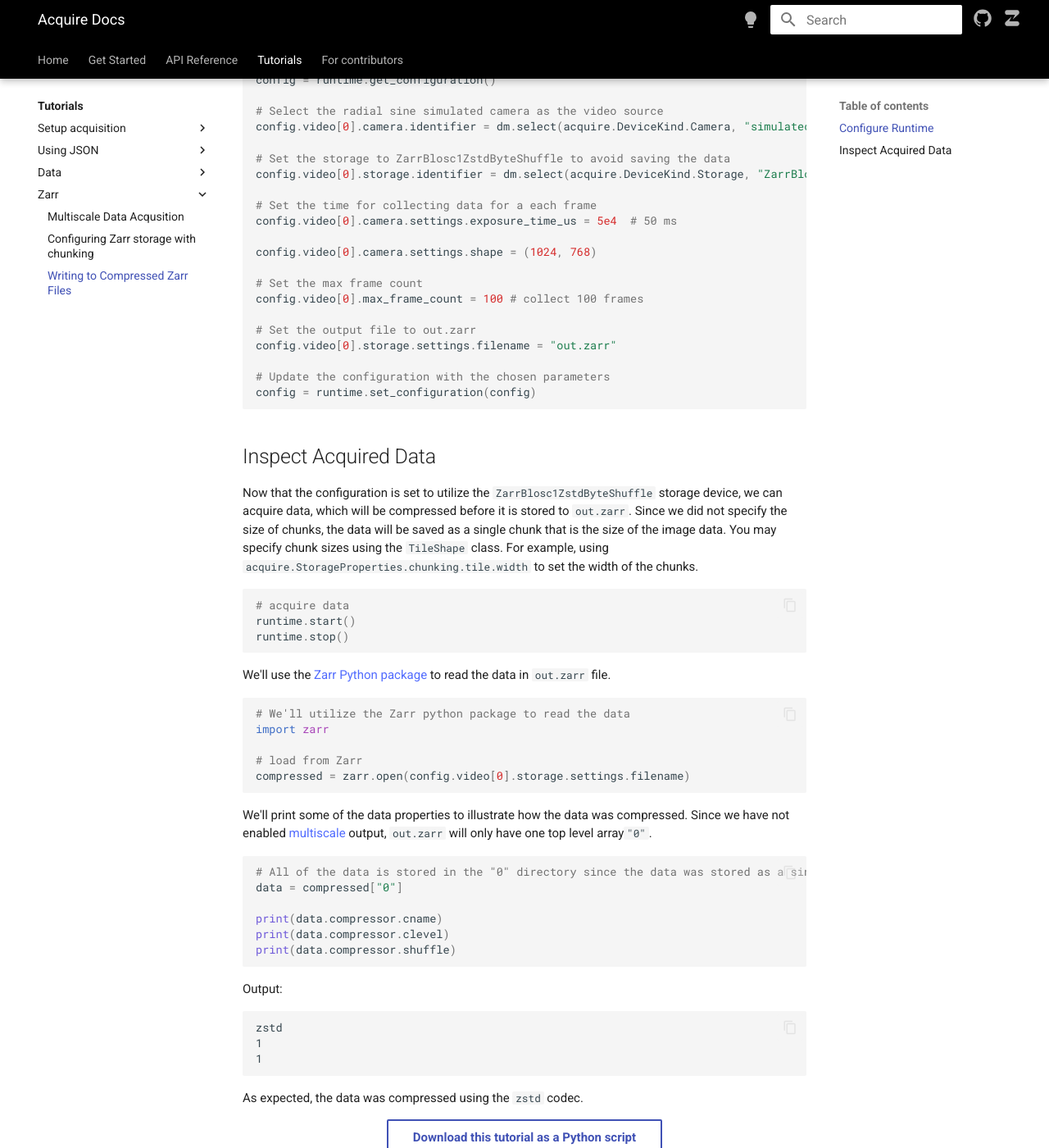
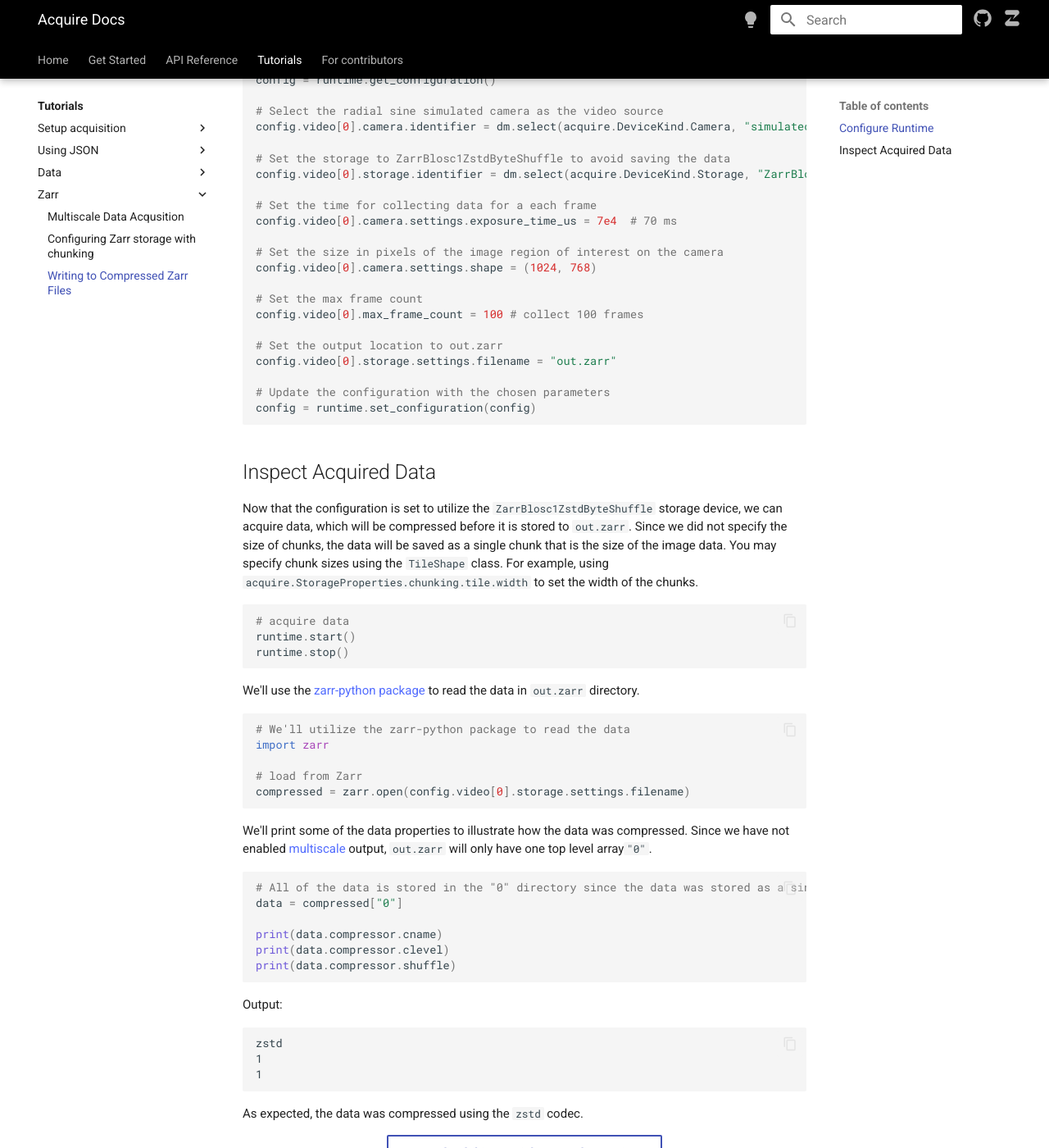
Before and after one commit to melissawm/acquire-docs, an MkDocs documentation site: the page built from docs/tutorials/zarr/compressed.md, in a window 1280 px wide and 1400 px high, scrolled down 623 px. Shown: the whole window at 82% size. Built offline with MkDocs 1.6.1 and Material for MkDocs 9.7.7, drawn with Linux system fonts in a browser that asks for light colours; nearby versions of some CDN libraries; comment, search, counter and statistics services are not loaded.

Commit message:
Update compressed.md

````diff
--- a/docs/tutorials/zarr/compressed.md
+++ b/docs/tutorials/zarr/compressed.md
@@ -28,14 +28,15 @@ config.video[0].camera.identifier = dm.select(acquire.DeviceKind.Camera, "simula
 config.video[0].storage.identifier = dm.select(acquire.DeviceKind.Storage, "ZarrBlosc1ZstdByteShuffle")
 
 # Set the time for collecting data for a each frame
-config.video[0].camera.settings.exposure_time_us = 5e4  # 50 ms
+config.video[0].camera.settings.exposure_time_us = 7e4  # 70 ms
 
+# Set the size in pixels of the image region of interest on the camera
 config.video[0].camera.settings.shape = (1024, 768)
 
 # Set the max frame count
 config.video[0].max_frame_count = 100 # collect 100 frames
 
-# Set the output file to out.zarr
+# Set the output location to out.zarr
 config.video[0].storage.settings.filename = "out.zarr"
 
 # Update the configuration with the chosen parameters
@@ -52,10 +53,10 @@ runtime.start()
 runtime.stop()
 ```
 
-We'll use the [Zarr Python package](https://zarr.readthedocs.io/en/stable/) to read the data in `out.zarr` file.
+We'll use the [zarr-python package](https://zarr.readthedocs.io/en/stable/) to read the data in `out.zarr` directory.
 
 ```python
-# We'll utilize the Zarr python package to read the data
+# We'll utilize the zarr-python package to read the data
 import zarr
 
 # load from Zarr
````
